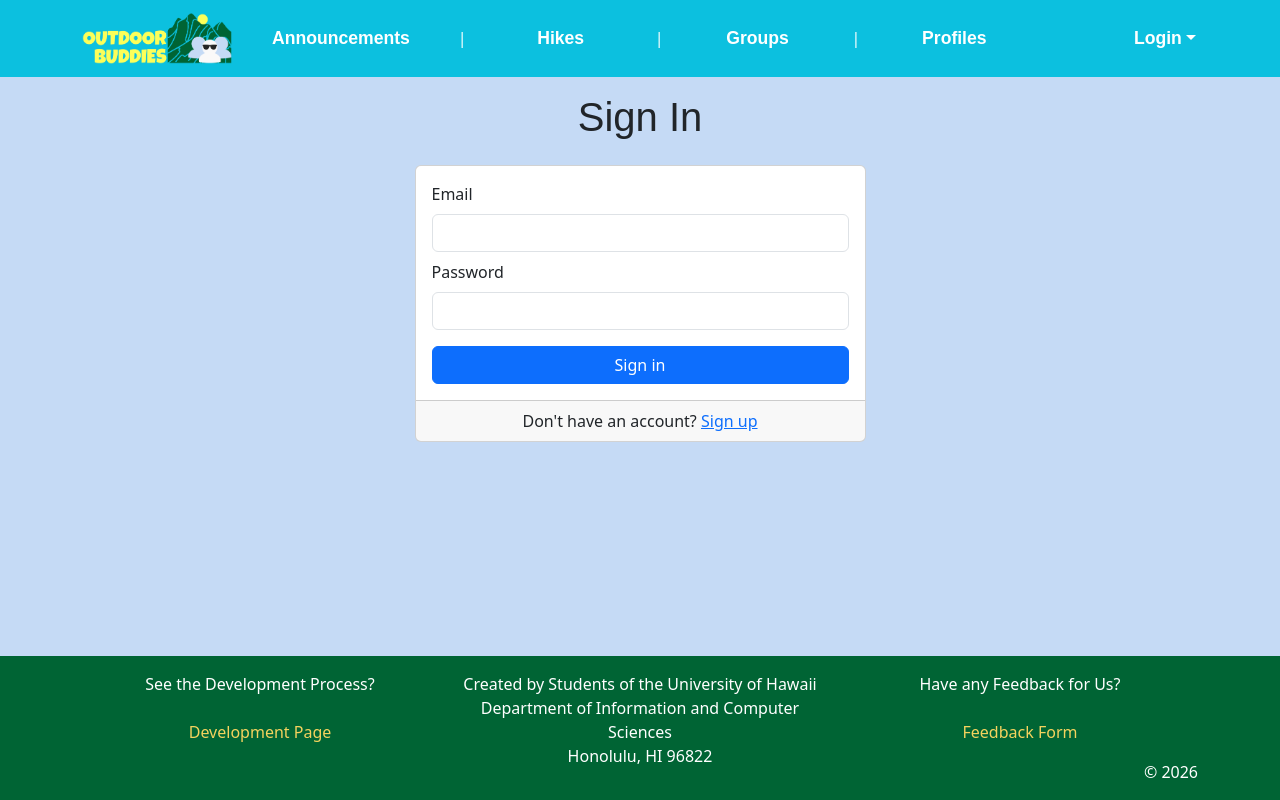
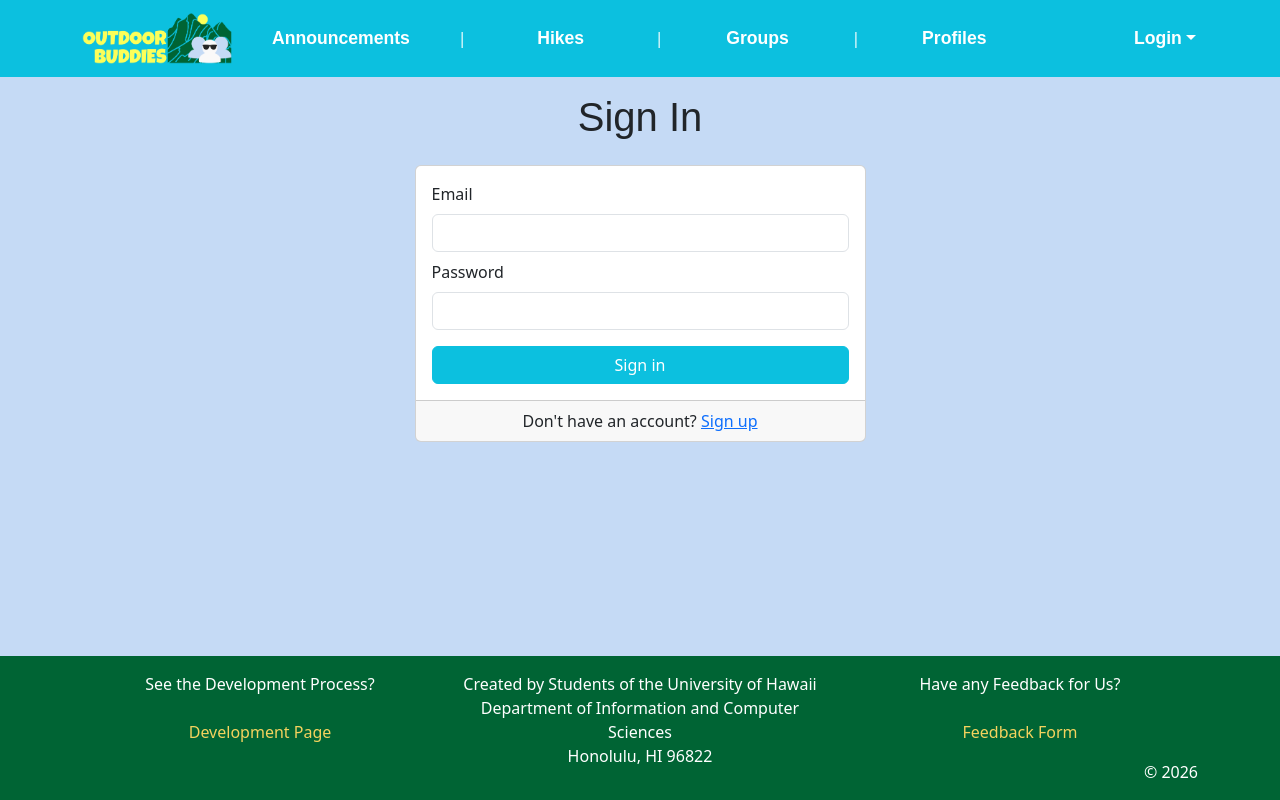
Before and after one commit to outdoor-buddies-new/outdoor-buddies-new, a Next.js app: page /auth/signin in a window 1280 px wide. Built offline with nearby package versions, Linux system fonts and the light colour scheme; no server answers; a web font is replaced by a local one.

Commit message:
last style change

```diff
--- a/src/app/auth/signin/page.tsx
+++ b/src/app/auth/signin/page.tsx
@@ -109,7 +109,7 @@ const SignIn = () => {
                     <Form.Label>Password</Form.Label>
                     <input name="password" type="password" className="form-control bg-white" required />
                   </Form.Group>
-                  <Button type="submit" className="mt-3 w-100">
+                  <Button type="submit" className="mt-3 w-100 page-button">
                     Sign in
                   </Button>
                 </Form>
--- a/src/app/auth/signup/page.tsx
+++ b/src/app/auth/signup/page.tsx
@@ -83,7 +83,7 @@ const SignUp = () => {
                   <Form.Group className="form-group py-3">
                     <Row>
                       <Col>
-                        <Button type="submit" className="btn btn-primary">
+                        <Button type="submit" className="btn btn-primary page-button">
                           Register
                         </Button>
                       </Col>
```
